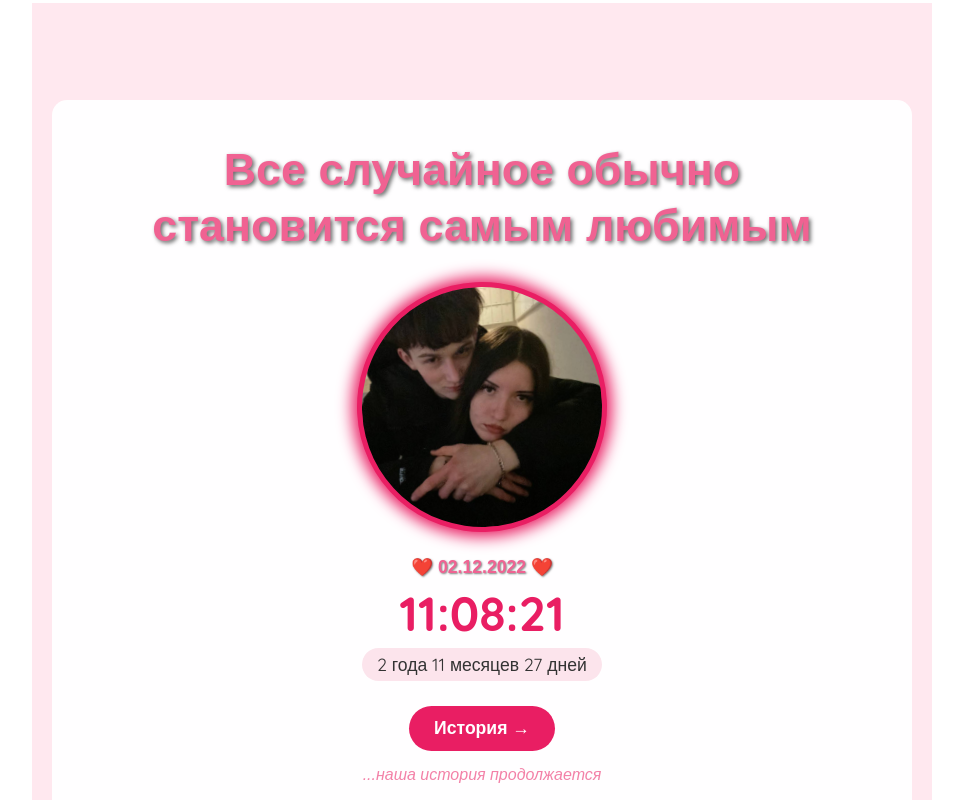
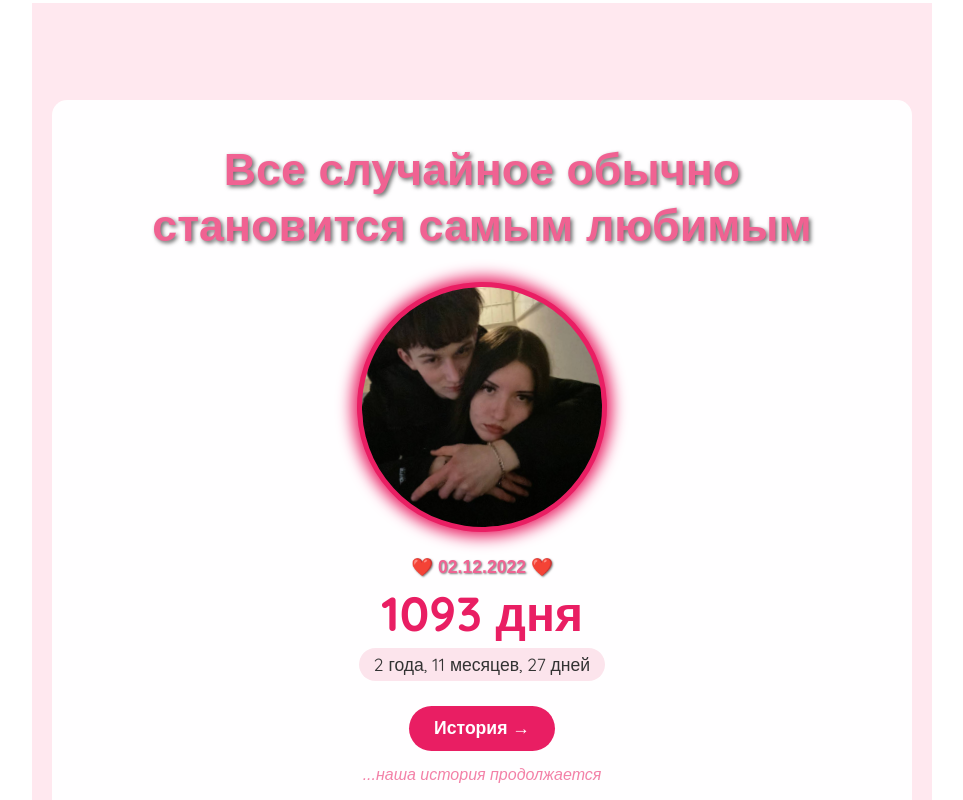
Before and after one commit to alyonnn/three, a plain HTML site: page secret.html in a window 1280 px wide. Shown: the whole page, without its empty margins (158-1121 px from the left). Drawn offline with Linux system fonts and the light colour scheme.

Commit message:
обновление текста ивввввввв фотаааок

```diff
--- a/script.js
+++ b/script.js
@@ -181,21 +181,33 @@ function updateCountdown() {
     const diff = now.getTime() - START_DATE.getTime();
 
     // ----------------------------------------------------------------
-    // 1. РАСЧЕТ ЧАСЫ:МИНУТЫ:СЕКУНДЫ (Для основного счетчика: #countdown-hms)
+    // 1. РАСЧЕТ ТОЛЬКО ДНЕЙ (Для основного счетчика: #countdown-hms)
     // ----------------------------------------------------------------
 
     // Общее количество секунд, прошедших с начала отношений
     let totalSeconds = Math.floor(diff / 1000);
 
-    // Рассчитываем ЧЧ:ММ:СС, которые перезапускаются каждые 24 часа
-    const seconds = totalSeconds % 60;
-    const minutes = Math.floor(totalSeconds / 60) % 60;
-    const hours = Math.floor(totalSeconds / 3600) % 24;
+    // Считаем общее количество дней
+    const totalDays = Math.floor(totalSeconds / (3600 * 24));
 
-    const hmsString =
-        String(hours).padStart(2, '0') + ':' +
-        String(minutes).padStart(2, '0') + ':' +
-        String(seconds).padStart(2, '0');
+    // --- ФОРМАТИРОВАНИЕ СЛОВА "ДНЕЙ" ---
+    let daysLabel = "дней";
+    const lastDigit = totalDays % 10;
+    const lastTwoDigits = totalDays % 100;
+
+    if (lastTwoDigits >= 11 && lastTwoDigits <= 19) {
+        daysLabel = "дней"; // 11, 12, ..., 19 дней
+    } else if (lastDigit === 1) {
+        daysLabel = "день"; // 1, 21, 31 день
+    } else if (lastDigit >= 2 && lastDigit <= 4) {
+        daysLabel = "дня"; // 2, 3, 4, 22, 23, 24 дня
+    } else {
+        daysLabel = "дней"; // 5, 6, 7, 8, 9, 0 дней
+    }
+
+    // Сохраняем только количество дней и слово
+    const hmsString = `${totalDays} ${daysLabel}`;
+    // -----------------------------------------
 
     // Обновляем главный счетчик
     const hmsElement = document.getElementById('countdown-hms');
@@ -204,7 +216,7 @@ function updateCountdown() {
     }
 
     // ----------------------------------------------------------------
-    // 2. РАСЧЕТ ГОДЫ:МЕСЯЦЫ:ДНИ (Для детального счетчика: #countdown-ymd)
+    // 2. РАСЧЕТ ГОДЫ:МЕСЯЦЫ:ДНИ (Остается для детального счетчика)
     // ----------------------------------------------------------------
 
     let years = now.getFullYear() - START_DATE.getFullYear();
@@ -214,7 +226,6 @@ function updateCountdown() {
     // Корректировка, если текущий день меньше стартового
     if (days < 0) {
         months--;
-        // Определяем количество дней в предыдущем месяце
         const prevMonth = new Date(now.getFullYear(), now.getMonth(), 0);
         days += prevMonth.getDate();
     }
@@ -225,7 +236,12 @@ function updateCountdown() {
         months += 12;
     }
 
-    const ymdString = `${years} года ${months} месяцев ${days} дней`;
+    // Добавляем склонение для месяцев и лет
+    let yearsLabel = (years === 1) ? "год" : (years >= 2 && years <= 4) ? "года" : "лет";
+    let monthsLabel = (months === 1) ? "месяц" : (months >= 2 && months <= 4) ? "месяца" : "месяцев";
+    let ymdDaysLabel = (days === 1) ? "день" : (days >= 2 && days <= 4) ? "дня" : "дней";
+
+    const ymdString = `${years} ${yearsLabel}, ${months} ${monthsLabel}, ${days} ${ymdDaysLabel}`;
 
     // Обновляем детальный счетчик
     const ymdElement = document.getElementById('countdown-ymd');
@@ -234,10 +250,9 @@ function updateCountdown() {
     }
 }
 
-// Запускаем таймер сразу и обновляем каждую секунду
+// Запускаем таймер сразу и обновляем каждую секунду (хотя дни меняются раз в сутки)
 updateCountdown();
 setInterval(updateCountdown, 1000);
-
 // ----------------------------------------------------
 // 5. ЛОГИКА НОВОЙ СТРАНИЦЫ "ЛЕГЕНДА"
 // ----------------------------------------------------
--- a/secret.html
+++ b/secret.html
@@ -47,15 +47,15 @@
         <p class="subtitle main-date-label">❤️ 02.12.2022 ❤️</p>
 
        <div class="timer-container-new">
-
+    <!-- Просто число дней -->
     <div id="countdown-hms" class="timer-main">
-                00:00:00
+        0 дней
     </div>
 
+    <!-- Детали: годы/месяцы/дни -->
     <div id="countdown-ymd" class="timer-detail">
         0 лет, 0 месяцев, 0 дней
     </div>
-
 </div>
         <button class="cta-button" data-section="timeline">История →</button>
 
```
Lines whose indentation alone changed are shown as unchanged.
